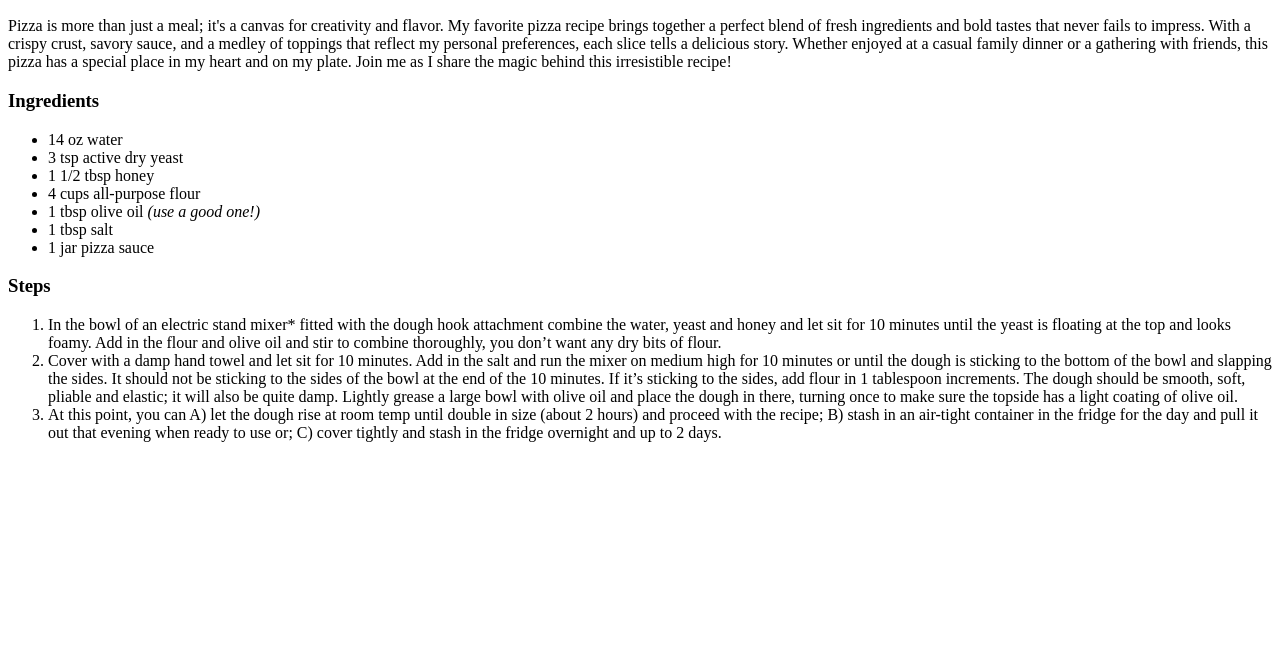
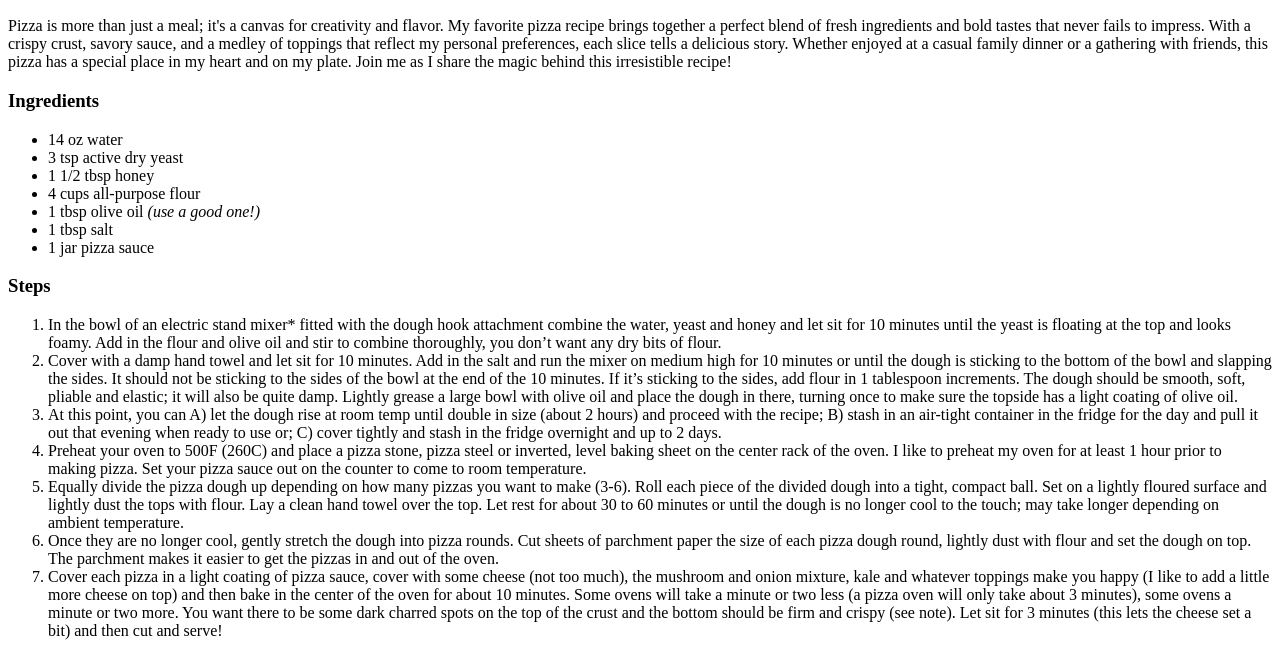
Before and after one commit to Navimoto/odin-recipes, a plain HTML site: page recipes/pizza.html in a window 1280 px wide. Shown: the part 356-1012 px from the top of the page. Before the commit the page ends 814 px from the top, so only its background shows below. Drawn offline with Linux system fonts and the light colour scheme.

Commit message:
Add more steps to pizza recipe

```diff
--- a/recipes/pizza.html
+++ b/recipes/pizza.html
@@ -21,6 +21,10 @@
             <li>In the bowl of an electric stand mixer* fitted with the dough hook attachment combine the water, yeast and honey and let sit for 10 minutes until the yeast is floating at the top and looks foamy. Add in the flour and olive oil and stir to combine thoroughly, you don’t want any dry bits of flour.</li>
             <li>Cover with a damp hand towel and let sit for 10 minutes. Add in the salt and run the mixer on medium high for 10 minutes or until the dough is sticking to the bottom of the bowl and slapping the sides. It should not be sticking to the sides of the bowl at the end of the 10 minutes. If it’s sticking to the sides, add flour in 1 tablespoon increments. The dough should be smooth, soft, pliable and elastic; it will also be quite damp. Lightly grease a large bowl with olive oil and place the dough in there, turning once to make sure the topside has a light coating of olive oil.</li>
             <li>At this point, you can A) let the dough rise at room temp until double in size (about 2 hours) and proceed with the recipe; B) stash in an air-tight container in the fridge for the day and pull it out that evening when ready to use or; C) cover tightly and stash in the fridge overnight and up to 2 days.</li>
+            <li>Preheat your oven to 500F (260C) and place a pizza stone, pizza steel or inverted, level baking sheet on the center rack of the oven. I like to preheat my oven for at least 1 hour prior to making pizza. Set your pizza sauce out on the counter to come to room temperature.</li>
+            <li>Equally divide the pizza dough up depending on how many pizzas you want to make (3-6). Roll each piece of the divided dough into a tight, compact ball. Set on a lightly floured surface and lightly dust the tops with flour. Lay a clean hand towel over the top. Let rest for about 30 to 60 minutes or until the dough is no longer cool to the touch; may take longer depending on ambient temperature.</li>
+            <li>Once they are no longer cool, gently stretch the dough into pizza rounds. Cut sheets of parchment paper the size of each pizza dough round, lightly dust with flour and set the dough on top. The parchment makes it easier to get the pizzas in and out of the oven.</li>
+            <li>Cover each pizza in a light coating of pizza sauce, cover with some cheese (not too much), the mushroom and onion mixture, kale and whatever toppings make you happy (I like to add a little more cheese on top) and then bake in the center of the oven for about 10 minutes. Some ovens will take a minute or two less (a pizza oven will only take about 3 minutes), some ovens a minute or two more. You want there to be some dark charred spots on the top of the crust and the bottom should be firm and crispy (see note). Let sit for 3 minutes (this lets the cheese set a bit) and then cut and serve!</li>
         </ol>
 
 
```
